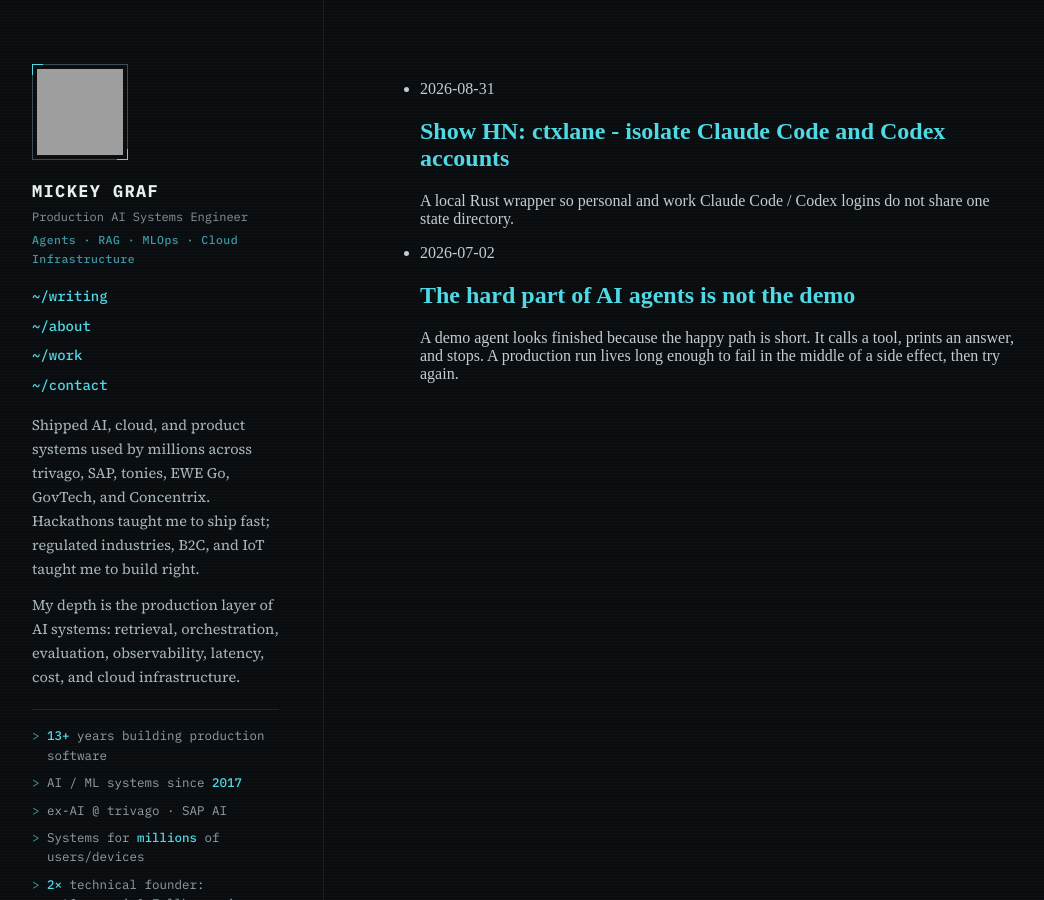
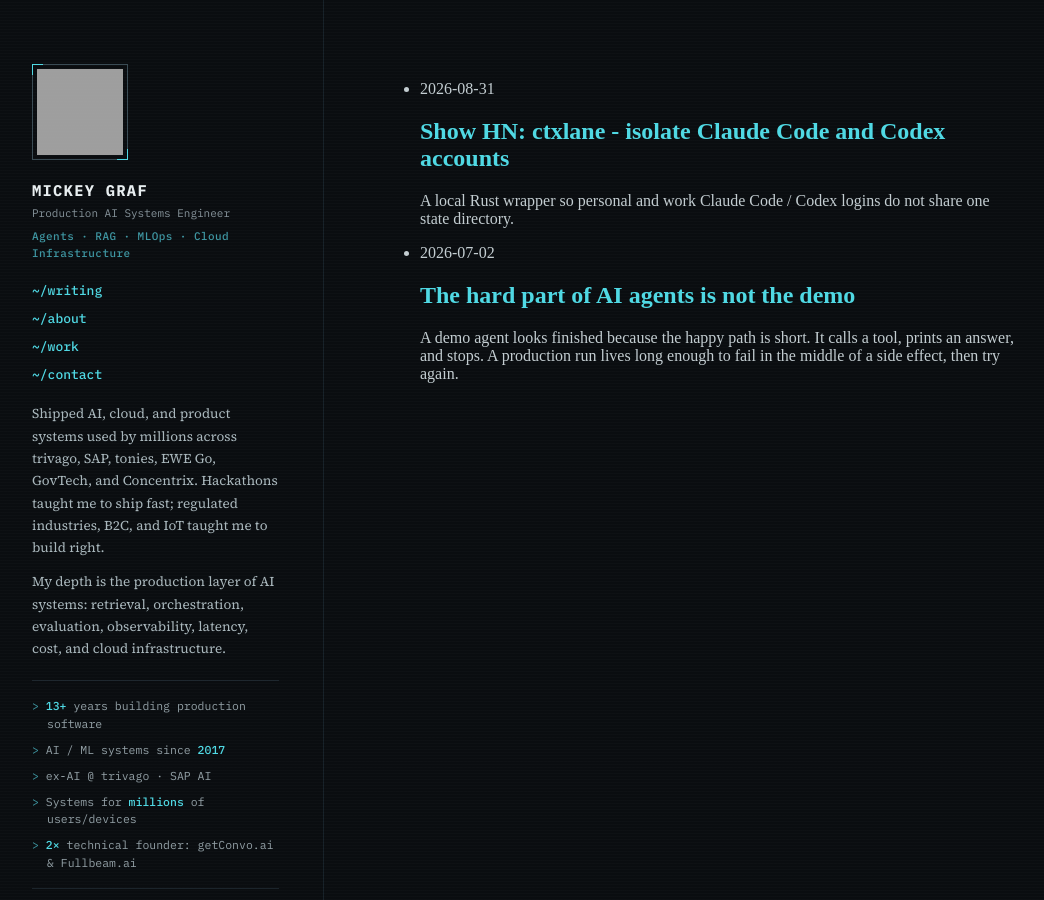
Before and after one commit to mikigraf/mikigraf.github.io, a Jekyll site: the page built from index.md, in a window 1280 px wide. Shown: the whole page, without its empty margins (114-1158 px from the left). Built offline with Jekyll 4.4.1, drawn with Linux system fonts in a browser that asks for light colours; grey boxes are pictures that could not be loaded.

Commit message:
Color GitHub photo; slightly smaller sidebar type

```diff
--- a/assets/style.css
+++ b/assets/style.css
@@ -54,7 +54,7 @@ a:focus { outline: 2px solid var(--cyan); outline-offset: 2px; }
 .mhead-photo {
   width: 52px; height: 52px; flex: none; padding: 3px; border: 1px solid var(--photo-border);
 }
-.mhead-photo img { width: 44px; height: 44px; object-fit: cover; display: block; filter: grayscale(1); }
+.mhead-photo img { width: 44px; height: 44px; object-fit: cover; display: block; }
 .mhead-photo.headshot { width: 52px; height: 52px; padding: 3px; }
 .mhead-photo.headshot img { width: 44px; height: 44px; }
 .mhead-photo.headshot::before,
@@ -88,25 +88,25 @@ a:focus { outline: 2px solid var(--cyan); outline-offset: 2px; }
 .headshot::before, .headshot::after { content: ""; position: absolute; width: 10px; height: 10px; }
 .headshot::before { top: -1px; left: -1px; border-top: 1px solid var(--cyan); border-left: 1px solid var(--cyan); }
 .headshot::after { bottom: -1px; right: -1px; border-bottom: 1px solid var(--cyan); border-right: 1px solid var(--cyan); }
-.headshot img { width: 86px; height: 86px; object-fit: cover; display: block; filter: grayscale(1); }
+.headshot img { width: 86px; height: 86px; object-fit: cover; display: block; }
 .side-name {
-  margin: 20px 0 4px; font: 700 17px/1.35 var(--mono);
+  margin: 20px 0 4px; font: 700 15.5px/1.35 var(--mono);
   text-transform: uppercase; letter-spacing: 0.08em; color: var(--head);
 }
 .side-name a { color: inherit; }
 .side-name a:focus { outline-offset: 3px; }
-.side-role { font: 400 12px/1.6 var(--mono); color: var(--muted); }
+.side-role { font: 400 11px/1.6 var(--mono); color: var(--muted); }
 .side-tags {
-  margin: 5px 0 0; font: 500 11.5px/1.6 var(--mono); letter-spacing: 0.04em; color: var(--cyan-dim);
+  margin: 5px 0 0; font: 500 11px/1.6 var(--mono); letter-spacing: 0.04em; color: var(--cyan-dim);
 }
 .sidebar nav { display: flex; flex-direction: column; gap: 8px; margin: 18px 0 0; }
 .sidebar nav a {
-  width: fit-content; font: 500 14px/1.4 var(--mono); color: var(--cyan);
+  width: fit-content; font: 500 13px/1.4 var(--mono); color: var(--cyan);
   padding: 1px 4px; margin: 0 -4px;
 }
 .sidebar nav a:hover { background: var(--cyan); color: var(--bg); }
 .side-bio {
-  margin: 18px 0 0; font: 400 14.5px/1.65 var(--serif); color: var(--body-dim); text-wrap: pretty;
+  margin: 18px 0 0; font: 400 13.5px/1.65 var(--serif); color: var(--body-dim); text-wrap: pretty;
 }
 .side-bio + .side-bio { margin-top: 12px; }
 .stats {
@@ -115,19 +115,19 @@ a:focus { outline: 2px solid var(--cyan); outline-offset: 2px; }
   display: flex; flex-direction: column; gap: 8px;
 }
 .stats li {
-  font: 400 12.5px/1.55 var(--mono); color: var(--stat);
+  font: 400 11.5px/1.55 var(--mono); color: var(--stat);
   padding-left: 15px; text-indent: -15px;
 }
 .stats .gt { color: var(--cyan-dim); }
 .stats strong { font-weight: 500; color: var(--cyan); }
 .side-links {
   margin: 20px 0 0; display: flex; flex-wrap: wrap; gap: 4px 8px;
-  font: 400 13px/1.6 var(--mono); color: var(--link-muted);
+  font: 400 12px/1.6 var(--mono); color: var(--link-muted);
 }
 .side-links a { color: var(--cyan); padding: 1px 3px; margin: 0 -3px; }
 .side-links a:hover { background: var(--cyan); color: var(--bg); }
 .side-geo {
-  margin: 14px 0 0; font: 400 12.5px/1.7 var(--mono); color: var(--stat);
+  margin: 14px 0 0; font: 400 11.5px/1.7 var(--mono); color: var(--stat);
 }
 .side-geo .k { color: var(--cyan-dim); }
 
```
